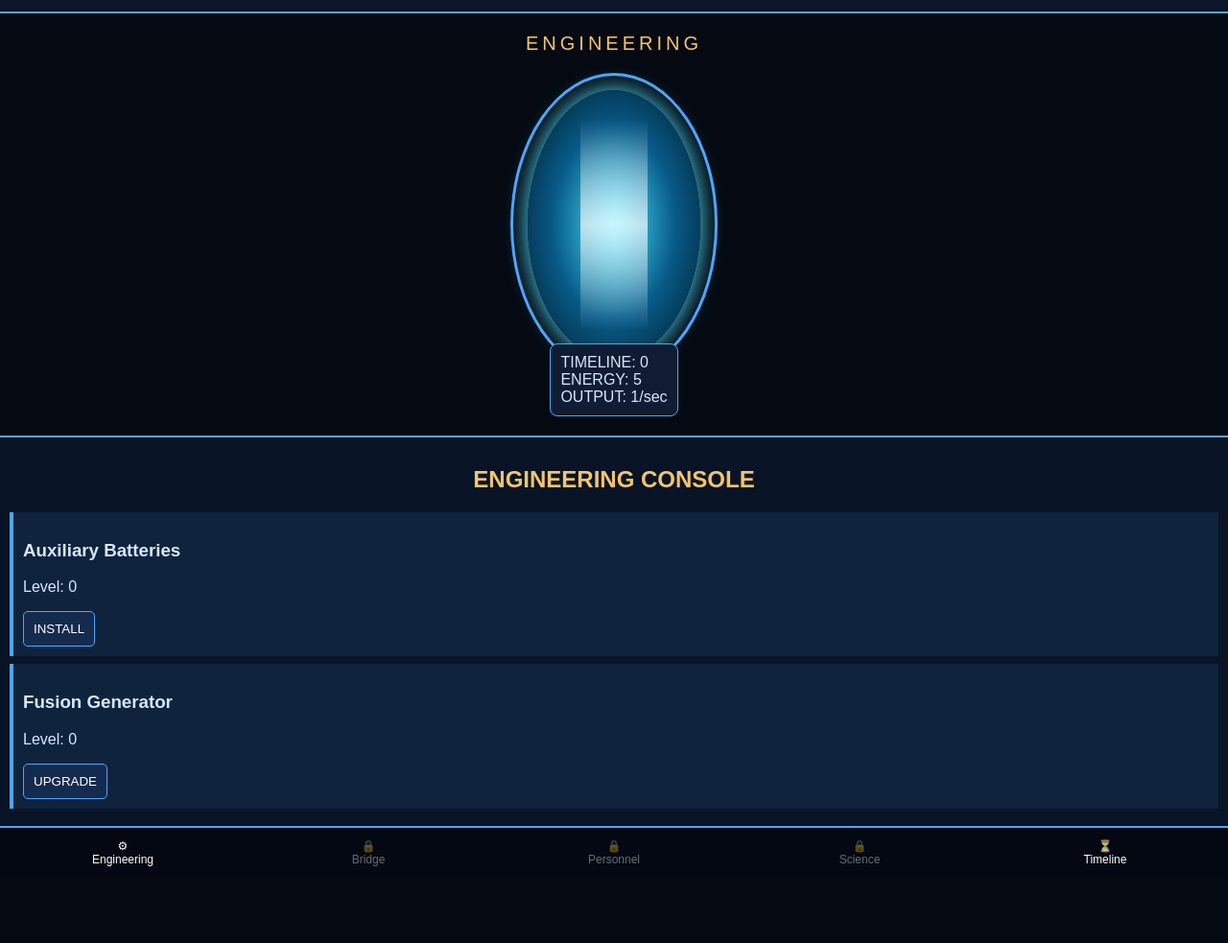
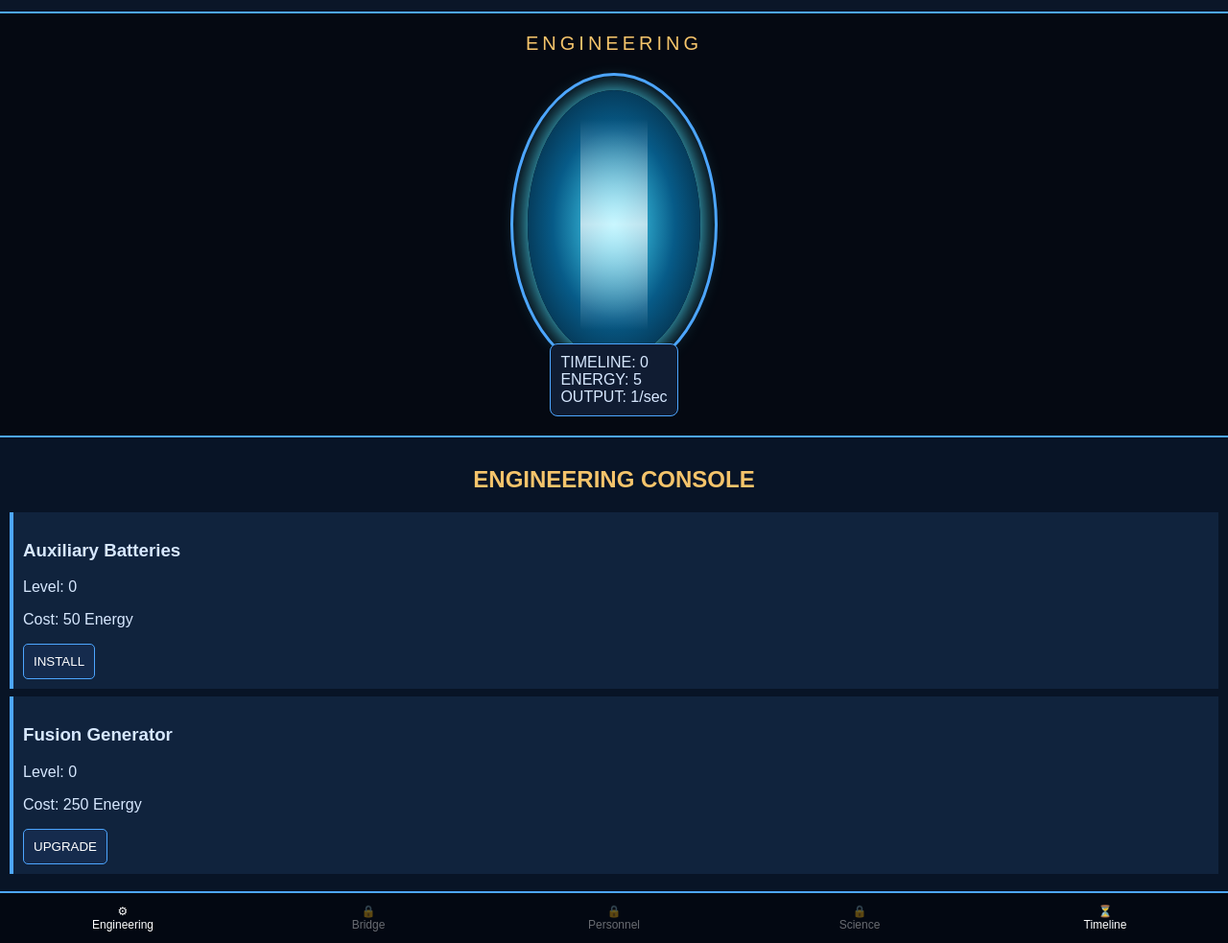
Before and after one commit to shadow0392/Project-odyssey, a plain HTML site: page index.html in a window 1280 px wide. Shown: the part 73-1056 px from the top of the page at 96% size. Before the commit the page ends 988 px from the top, so only its background shows below. Drawn offline with Linux system fonts and the light colour scheme.

Commit message:
Update index.html

```diff
--- a/index.html
+++ b/index.html
@@ -115,7 +115,10 @@
                 Level:
                 <span id="battery-level">0</span>
             </p>
-
+      <p>
+    Cost:
+    <span id="battery-cost">50</span> Energy
+</p>
             <button onclick="buyBattery()">
                 INSTALL
             </button>
@@ -132,7 +135,10 @@
                 Level:
                 <span id="generator-level">0</span>
             </p>
-
+<p>
+    Cost:
+    <span id="generator-cost">250</span> Energy
+</p>
             <button onclick="buyGenerator()">
                 UPGRADE
             </button>
```
